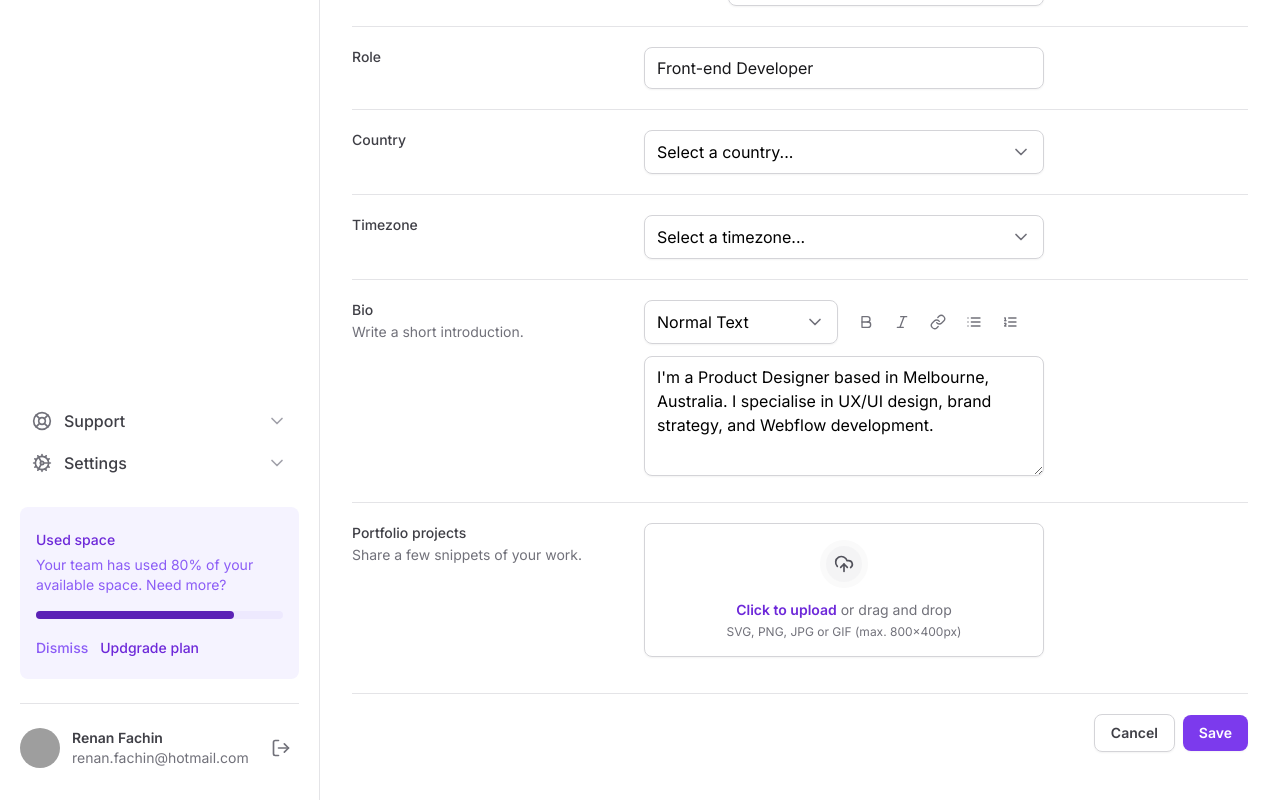
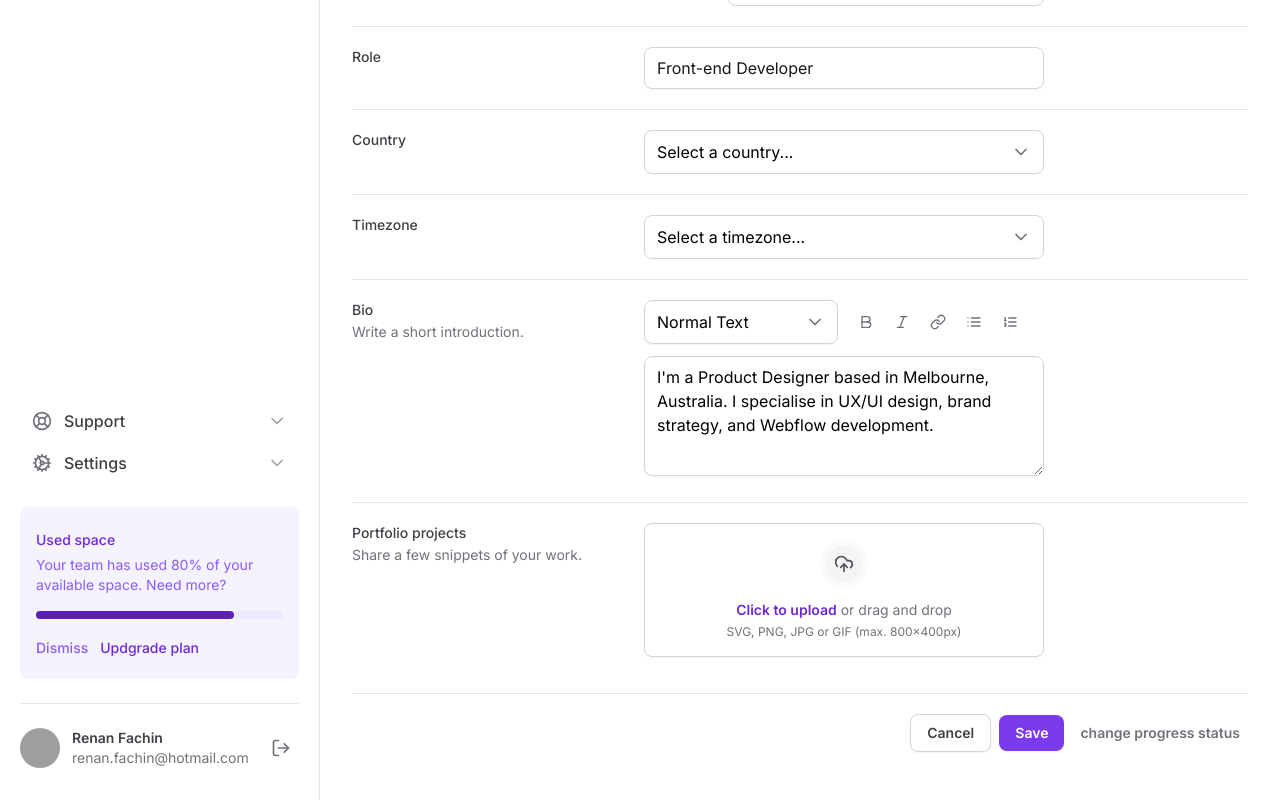
Before and after one commit to RenanFachin/RS_MasterizandoTailwindCSS, a Next.js app: page / in a window 1280 px wide. Shown: the part 544-1344 px from the top of the page. Built offline with nearby package versions, Linux system fonts and the light colour scheme; grey boxes are pictures that could not be loaded.

Commit message:
feat: cria botão na página principal para demonstrar as diferentes customizações com base no state

```diff
--- a/src/app/components/FileInput/FileItem.tsx
+++ b/src/app/components/FileInput/FileItem.tsx
@@ -36,6 +36,7 @@ export interface FileItemProps extends VariantProps<typeof fileItem> {
   name: string
   size: number
   type?: string
+  state: 'progress' | 'complete' | 'error'
 }
 
 export function FileItem({ name, size, type, state }: FileItemProps) {
--- a/src/app/components/FileInput/FileList.tsx
+++ b/src/app/components/FileInput/FileList.tsx
@@ -3,10 +3,14 @@
 import { useFileInput } from './Root'
 import { useAutoAnimate } from '@formkit/auto-animate/react'
 import { FileItem } from './FileItem'
+import { useFileStatus } from '@/app/hooks/useFileStatus'
 
 export function FileList() {
+  const { status } = useFileStatus()
   const { files } = useFileInput()
   const [parent] = useAutoAnimate()
+
+  console.log(status)
 
   return (
     <div ref={parent} className="mt-4 flex flex-col gap-3">
@@ -17,7 +21,7 @@ export function FileList() {
             key={file.name}
             name={file.name}
             size={file.size}
-            state="error"
+            state={status}
           />
         )
       })}
--- /dev/null
+++ b/src/app/context/fileStatus.tsx
@@ -0,0 +1,37 @@
+'use client'
+
+import { createContext, ReactNode, useState } from 'react'
+
+type FileStatusContextType = {
+  status: 'progress' | 'complete' | 'error'
+  handleChangeStatus: () => void
+}
+
+export const FileStatusContext = createContext({} as FileStatusContextType)
+
+interface FileStatusProviderProps {
+  children: ReactNode
+}
+
+export function FileStatusProvider({ children }: FileStatusProviderProps) {
+  const [status, setStatus] = useState<'progress' | 'complete' | 'error'>(
+    'complete',
+  )
+
+  function generateRandomStatus() {
+    const statuses = ['progress', 'complete', 'error']
+    const randomIndex = Math.floor(Math.random() * statuses.length)
+    return statuses[randomIndex] as 'progress' | 'complete' | 'error'
+  }
+
+  function handleChangeStatus() {
+    const randomStatus = generateRandomStatus()
+    setStatus(randomStatus)
+  }
+
+  return (
+    <FileStatusContext.Provider value={{ status, handleChangeStatus }}>
+      {children}
+    </FileStatusContext.Provider>
+  )
+}
--- /dev/null
+++ b/src/app/hooks/useFileStatus.ts
@@ -0,0 +1,7 @@
+
+import { FileStatusContext } from '../context/fileStatus'
+import { useContext } from 'react'
+
+export const useFileStatus = () => {
+  return useContext(FileStatusContext)
+}
--- a/src/app/layout.tsx
+++ b/src/app/layout.tsx
@@ -2,6 +2,7 @@ import './globals.css'
 import type { Metadata } from 'next'
 import { Inter } from 'next/font/google'
 import { Sidebar } from './components/Sidebar'
+import { FileStatusProvider } from './context/fileStatus'
 
 const inter = Inter({ subsets: ['latin'] })
 
@@ -18,11 +19,13 @@ export default function RootLayout({
   return (
     <html lang="en" className="antialiased">
       <body className={inter.className}>
-        <div className="grid min-h-screen grid-cols-app">
-          <Sidebar />
+        <FileStatusProvider>
+          <div className="grid min-h-screen grid-cols-app">
+            <Sidebar />
 
-          <main className="px-8 pb-12 pt-8">{children}</main>
-        </div>
+            <main className="px-8 pb-12 pt-8">{children}</main>
+          </div>
+        </FileStatusProvider>
       </body>
     </html>
   )
--- a/src/app/page.tsx
+++ b/src/app/page.tsx
@@ -1,3 +1,4 @@
+'use client'
 import { Input } from './components/Input'
 import * as FileInput from './components/FileInput'
 
@@ -8,8 +9,11 @@ import { SelectInput } from './components/SelectInput'
 import { SelectItem } from './components/SelectInput/SelectItem'
 import { Textarea } from './components/Textarea'
 import { Button } from './components/Button'
+import { useFileStatus } from './hooks/useFileStatus'
 
 export default function Home() {
+  const { handleChangeStatus } = useFileStatus()
+
   return (
     <>
       <h1 className="text-3xl font-medium text-zinc-900">Settings</h1>
@@ -222,6 +226,15 @@ export default function Home() {
             <Button type="submit" form="settings" variant="primary">
               Save
             </Button>
+
+            <Button
+              type="button"
+              form="settings"
+              variant="ghost"
+              onClick={() => handleChangeStatus()}
+            >
+              change progress status
+            </Button>
           </div>
         </form>
       </div>
```
